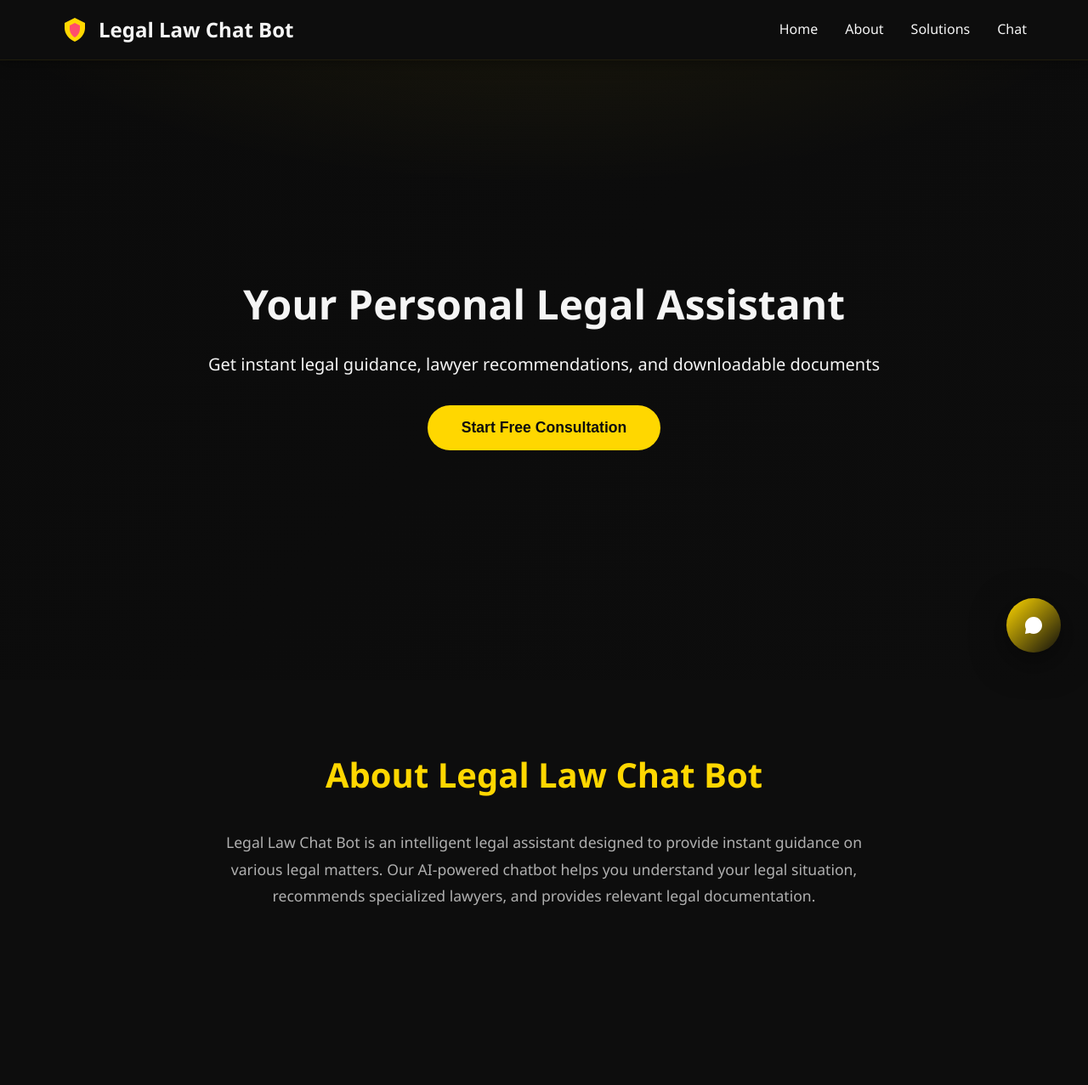
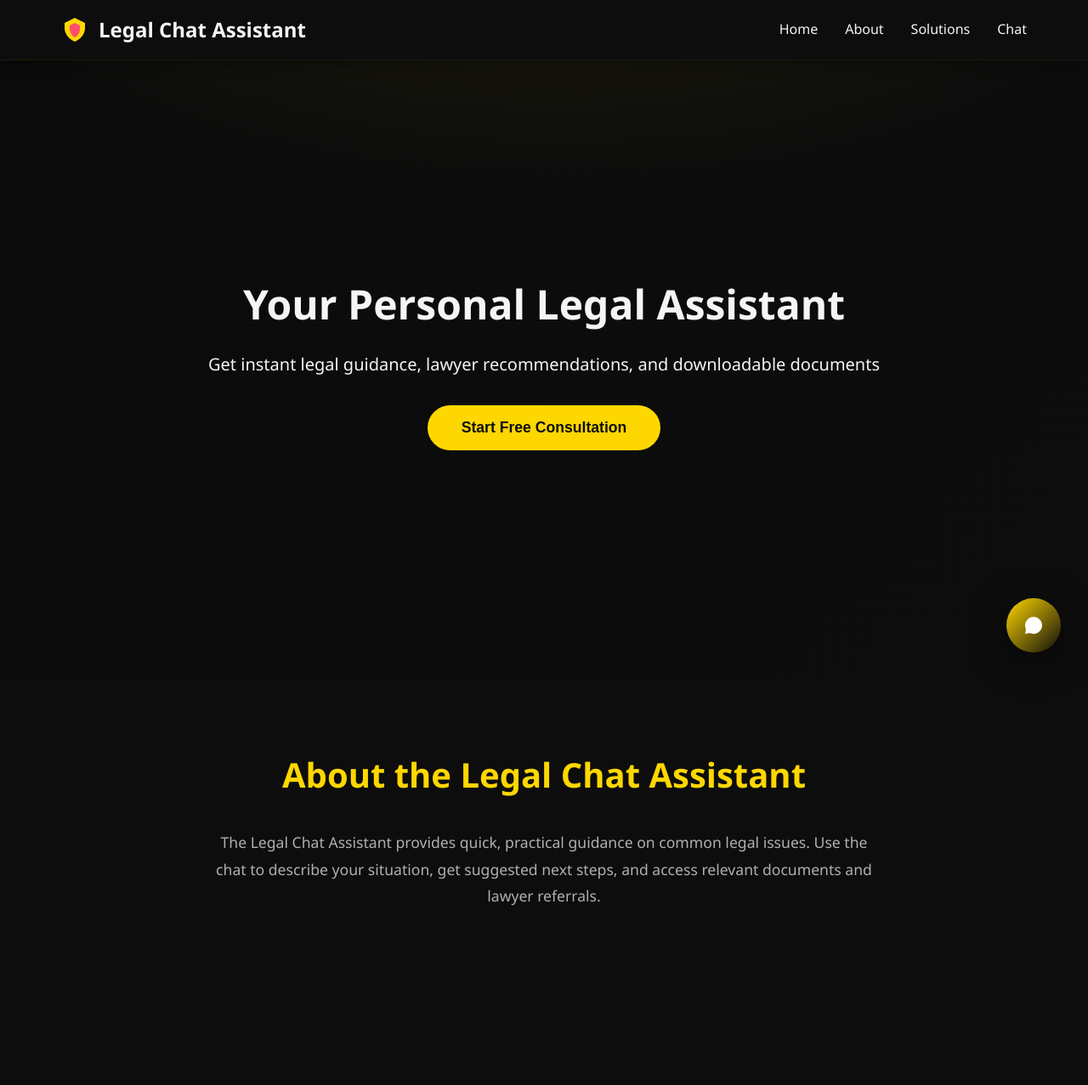
Before and after one commit to Daniel04-hub/Law-Chatbot, a website built with Vite: page index.html in a window 1280 px wide. Shown: the top 1277 px of the page at 85% size. Built offline with nearby package versions, Linux system fonts and the light colour scheme.

Commit message:
chore: rewrite repeated site copy (Option A) - reduce duplication and improve clarity

```diff
--- a/index.html
+++ b/index.html
@@ -15,7 +15,7 @@
             <path d="M16 2L4 8V14C4 21 9 27 16 30C23 27 28 21 28 14V8L16 2Z" fill="#FFD700"/>
             <path d="M16 8L10 11V15C10 19 12.5 23 16 25C19.5 23 22 19 22 15V11L16 8Z" fill="#FF4D6D"/>
           </svg>
-          <span class="logo-text">Legal Law Chat Bot</span>
+            <span class="logo-text">Legal Chat Assistant</span>
         </div>
         <ul class="nav-links">
           <li><a href="#home">Home</a></li>
@@ -36,8 +36,8 @@
 
     <section id="about" class="about">
       <div class="container">
-  <h2>About Legal Law Chat Bot</h2>
-  <p>Legal Law Chat Bot is an intelligent legal assistant designed to provide instant guidance on various legal matters. Our AI-powered chatbot helps you understand your legal situation, recommends specialized lawyers, and provides relevant legal documentation.</p>
+    <h2>About the Legal Chat Assistant</h2>
+    <p>The Legal Chat Assistant provides quick, practical guidance on common legal issues. Use the chat to describe your situation, get suggested next steps, and access relevant documents and lawyer referrals.</p>
       </div>
     </section>
 
@@ -55,8 +55,8 @@
 
     <section id="chat" class="chat-section">
       <div class="container">
-  <h2>Chat with Legal Law Chat Bot</h2>
-        <p>Start a conversation to get instant guidance, lawyer recommendations, and downloadable documents tailored to your legal issue.</p>
+    <h2>Chat with the Legal Assistant</h2>
+          <p>Chat now to describe your situation and receive tailored next steps, relevant documents, and lawyer suggestions.</p>
         <button class="cta-button" onclick="openChatModal()">Open Chat</button>
       </div>
     </section>
@@ -66,6 +66,7 @@
     <footer class="footer">
       <div class="container">
   <p>&copy; 2025 Legal Law Chat Bot. All rights reserved.</p>
+    <p>&copy; 2025 Legal Chat Assistant. All rights reserved.</p>
         <p class="disclaimer">This chatbot provides general legal information and is not a substitute for professional advice.</p>
         <p style="margin-top:6px;color:#95A5A6;font-size:0.9rem;">
           Hosted on <a href="https://daniel04-hub.github.io/Law-Chatbot/" target="_blank" rel="noopener">GitHub Pages</a>
@@ -75,8 +76,8 @@
 
     <div id="welcomeModal" class="modal">
       <div class="modal-content">
-  <h2>Welcome to Legal Law Chat Bot</h2>
-        <p>Let's personalize your experience</p>
+    <h2>Welcome — let’s personalize your experience</h2>
+          <p>Let's personalize your experience</p>
         <form id="welcomeForm">
           <div class="form-group">
             <label for="userName">Your Name</label>
@@ -96,7 +97,7 @@
         <div class="chat-header-info">
           <div class="bot-avatar">⚖️</div>
           <div>
-            <h3>Legal Law Chat Bot</h3>
+              <h3>Legal Assistant</h3>
             <span class="status">Online</span>
           </div>
         </div>
```
